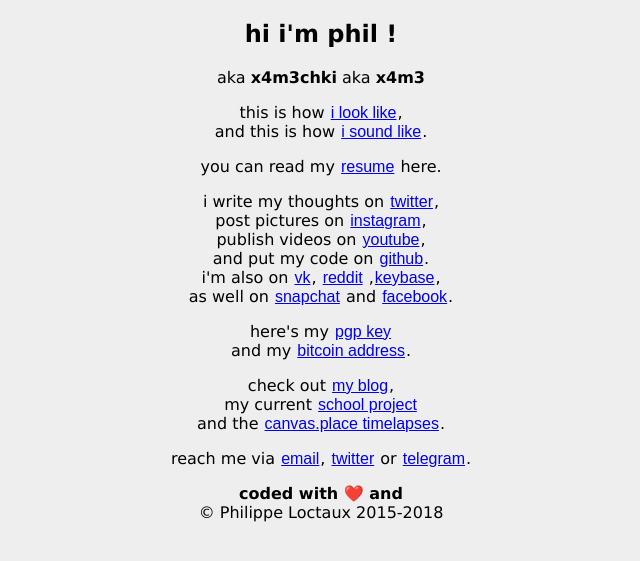
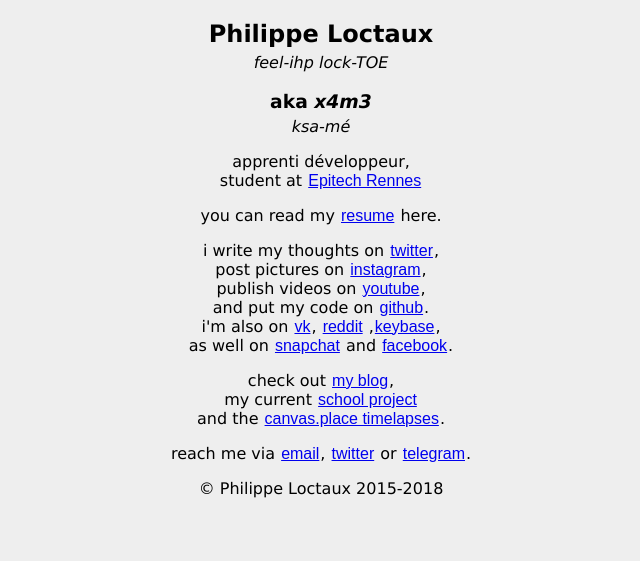
Before and after one commit to x4m3/plcom, a PHP site: page / in a window 1280 px wide. Shown: the part 85-646 px from the top of the page, without its empty margins (319-959 px from the left). Run offline with PHP 8.4, Linux system fonts and the light colour scheme.

Commit message:
removed stuff and css

```diff
--- a/index.html
+++ b/index.html
@@ -23,13 +23,18 @@
   <body>
     <header>
       <img src="logo.svg" alt="philippeloctaux logo"><br>
-      <p><noscript>please enable javascript to see what i'm doing here</noscript><i id="message"></i></p>
+      <p><noscript>please enable javascript to see something here</noscript><i id="message"></i></p>
     </header>
 
-    <h2>hi i'm phil !</h2>
-    <p>aka <b>x4m3chki</b> aka <b>x4m3</b></p>
-    <p>this is how <a href="pic.jpg">i look like</a>,<br>
-    and this is how <a href="names.mp3">i sound like</a>.</p>
+    <h2 class="title">Philippe Loctaux</h2>
+    <i>feel-ihp lock-TOE</i>
+    <h3 class="title">aka <i>x4m3</i></h3>
+    <i>ksa-mé</i>
+
+    <p>
+      apprenti développeur,<br>
+      student at <a href="http://epitech.eu">Epitech Rennes</a>
+    </p>
 
     <p>you can read my <a href="resume.pdf">resume</a> here.</p>
 
@@ -43,11 +48,6 @@
     </p>
 
     <p>
-    here's my <a href="pgp.asc">pgp key</a><br>
-    and my <a href="bitcoin:13mWKsipEsnAdnQ47ofSf7TEPbm7vsLBJd">bitcoin address</a>.
-    </p>
-
-    <p>
     check out <a href="http://db.philippeloctaux.com">my blog</a>,<br>
     my current <a href="http://poubelle.online">school project</a><br>
     and the <a href="http://timelapse.canvas.place">canvas.place timelapses</a>.
@@ -58,8 +58,6 @@
     </p>
 
     <footer>
-      <noscript>please enable javascript to see how i made this site<br></noscript>
-      <b>coded with ❤️ and <i id="tool-used"></i></b><br>
       &copy; Philippe Loctaux 2015<script>new Date().getFullYear()>2015&&document.write("-"+new Date().getFullYear());</script>
     </footer>
   </body>
--- a/main.css
+++ b/main.css
@@ -11,3 +11,7 @@ body{
 }a:hover{
   font-weight: bolder;
 }
+
+.title {
+    margin-bottom: 5px;
+}
```
